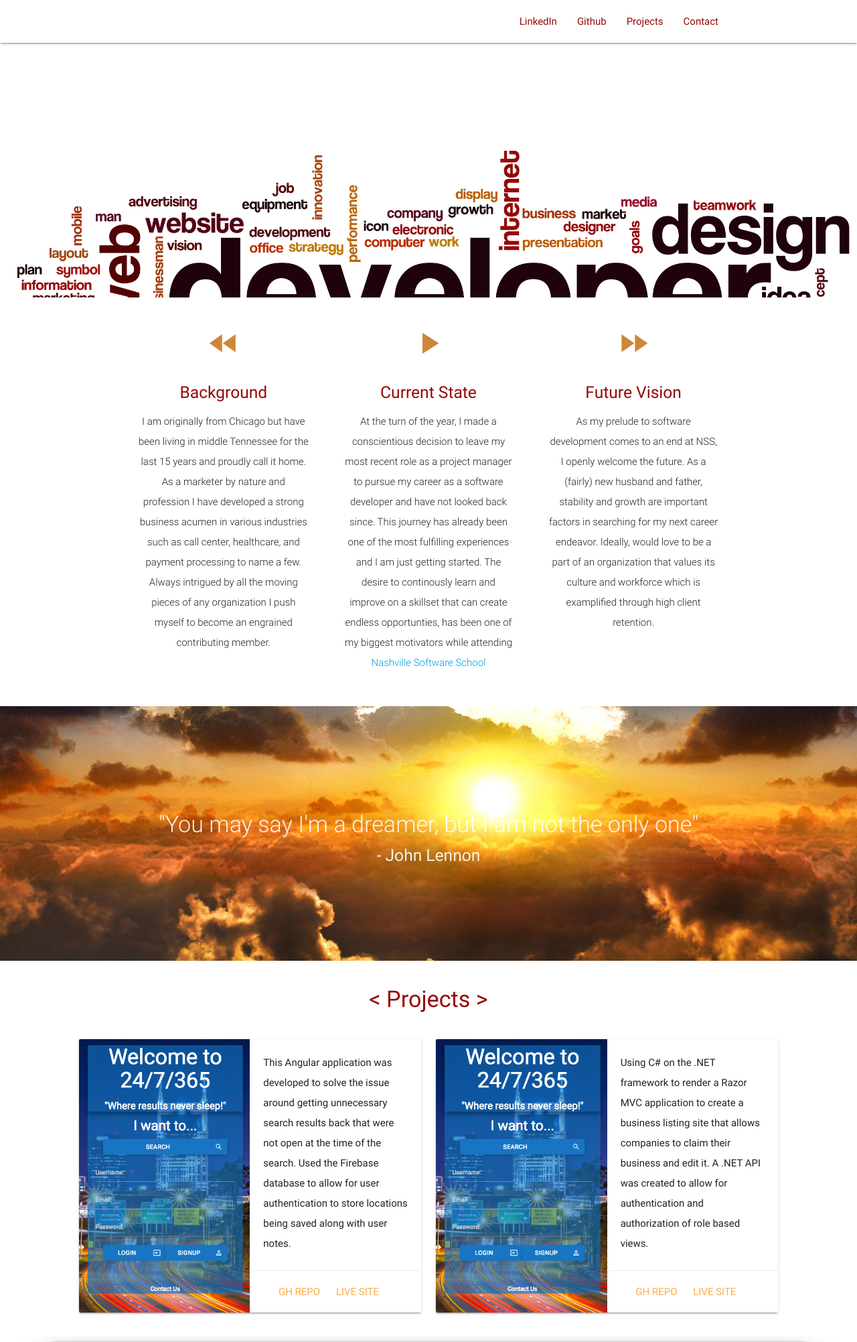
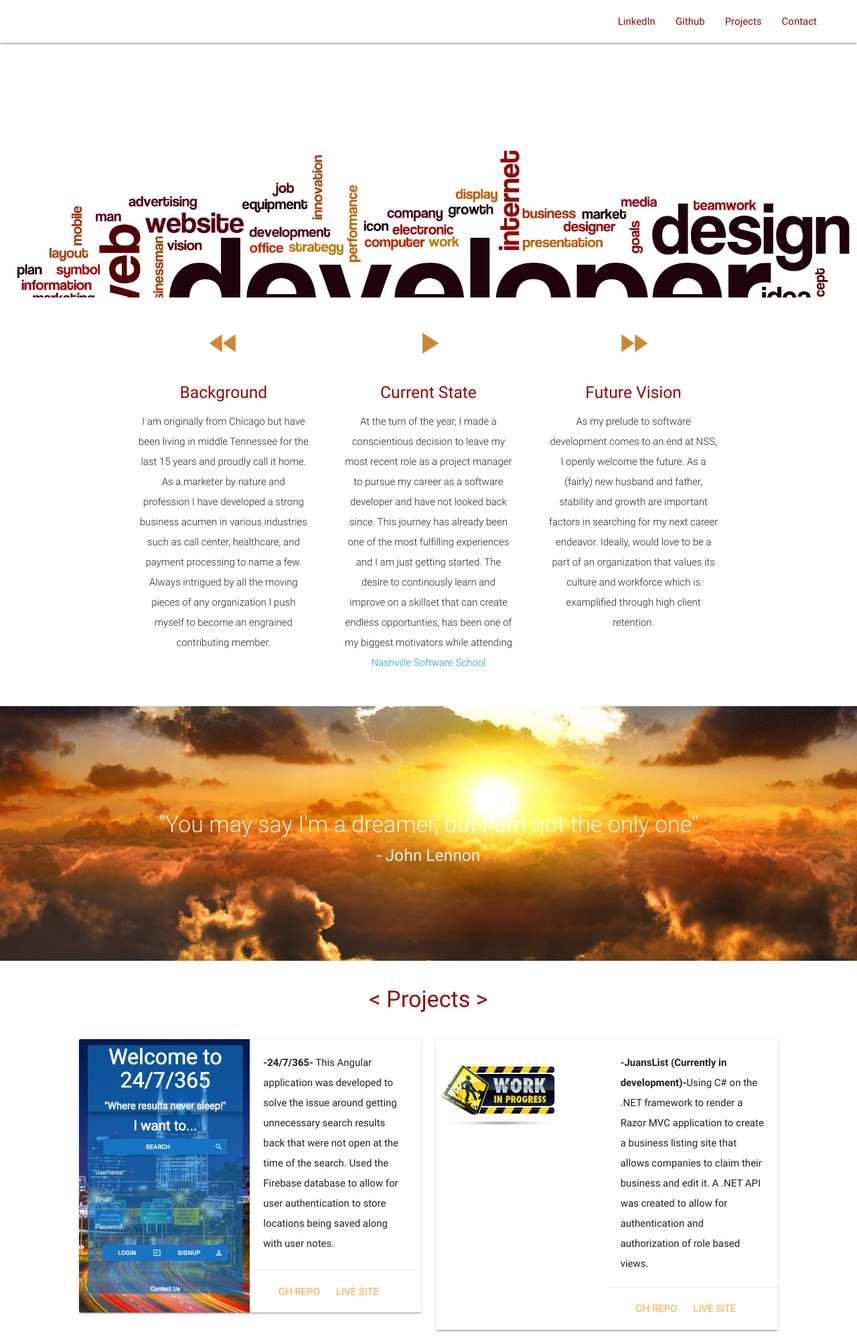
Before and after one commit to interlink3d/personalsite, a plain HTML site: page index.html in a window 1280 px wide. Shown: the top 2003 px of the page at 67% size. Drawn offline with nearby package versions, Linux system fonts and the light colour scheme.

Commit message:
added placeholder for JuansList project

```diff
--- a/index.html
+++ b/index.html
@@ -13,14 +13,12 @@
 <body class="">
 <!-- nav bar start -->
   <nav class="white" role="navigation">
-    <div class="nav-wrapper container">
-      <ul class="right">
-        <li><a href="https://www.linkedin.com/profile/preview?vpa=pub&locale=en_US" target="_blank">LinkedIn</a></li>
-        <li><a href="https://github.com/interlink3d" target="_blank">Github</a></li>
-        <li><a href="#projects">Projects</a></li>
-        <li><a href="#contact">Contact</a></li>
-      </ul>
-    </div>
+    <ul class="right" style="padding-right: 3em">
+      <li><a href="https://www.linkedin.com/profile/preview?vpa=pub&locale=en_US" target="_blank">LinkedIn</a></li>
+      <li><a href="https://github.com/interlink3d" target="_blank">Github</a></li>
+      <li><a href="#projects">Projects</a></li>
+      <li><a href="#contact">Contact</a></li>
+    </ul>
   </nav>
 <!-- nav bar end -->
 
@@ -91,10 +89,10 @@
       </div>
       <div class="card-stacked">
         <div class="card-content">
-          <p>This Angular application was developed to solve the issue around getting unnecessary search results back that were not open at the time of the search. Used the Firebase database to allow for user authentication to store locations being saved along with user notes.</p>
+          <p><span style="font-weight: bold">-24/7/365-</span> This Angular application was developed to solve the issue around getting unnecessary search results back that were not open at the time of the search. Used the Firebase database to allow for user authentication to store locations being saved along with user notes.</p>
         </div>
         <div class="card-action center">
-          <a href="https://github.com/interlink3d/24-7-365_Capstone">GH Repo</a>
+          <a href="https://github.com/interlink3d/24-7-365_Capstone" target="_blank">GH Repo</a>
           <a href="">Live Site</a>
         </div>
       </div>
@@ -104,14 +102,14 @@
     <h2 class="header"></h2>
     <div class="card horizontal">
       <div class="card-image">
-        <img src="images/247365.png">
+        <img src="images/WIP.jpeg" style="width: 75%">
       </div>
       <div class="card-stacked">
         <div class="card-content">
-          <p>Using C# on the .NET framework to render a Razor MVC application to create a business listing site that allows companies to claim their business and edit it. A .NET API was created to allow for authentication and authorization of role based views. </p>
+          <p><span style="font-weight: bold">-JuansList (Currently in development)-</span>Using C# on the .NET framework to render a Razor MVC application to create a business listing site that allows companies to claim their business and edit it. A .NET API was created to allow for authentication and authorization of role based views. </p>
         </div>
         <div class="card-action center">
-          <a href="https://github.com/interlink3d/24-7-365_Capstone">GH Repo</a>
+          <a href="https://github.com/interlink3d/JuansList" target="_blank">GH Repo</a>
           <a href="">Live Site</a>
         </div>
       </div>
@@ -208,7 +206,7 @@
 <!-- contact end -->
 
 <!-- footer start -->
-  <footer class="page-footer white">
+  <footer class="page-footer white z-depth-5">
     <div class="container">
       <div class="row">
         <div class="col l12 s6 center">
```
Also changed, not shown: images/WIP.jpeg (added).
